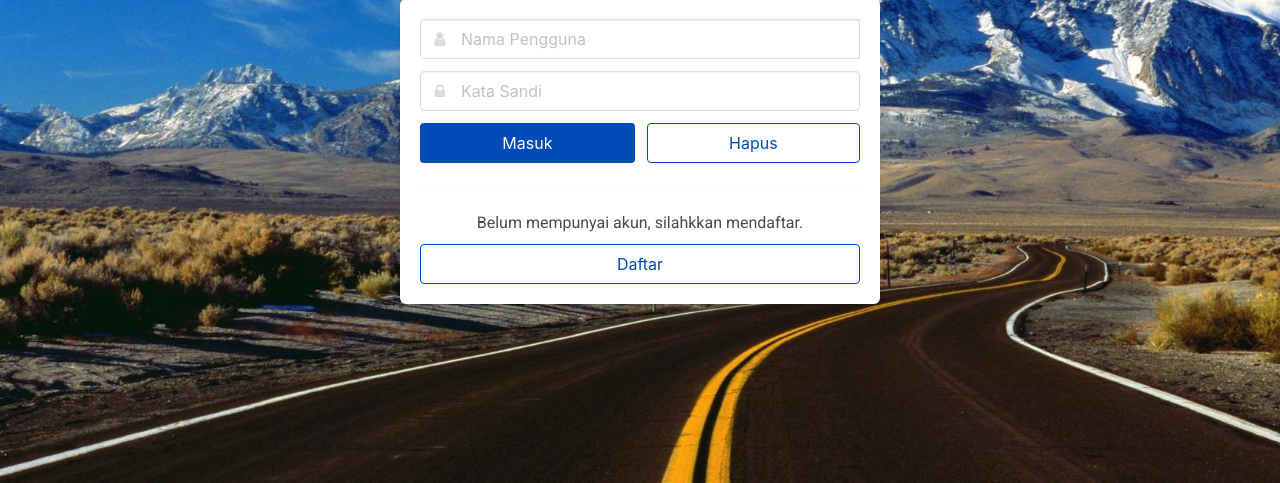
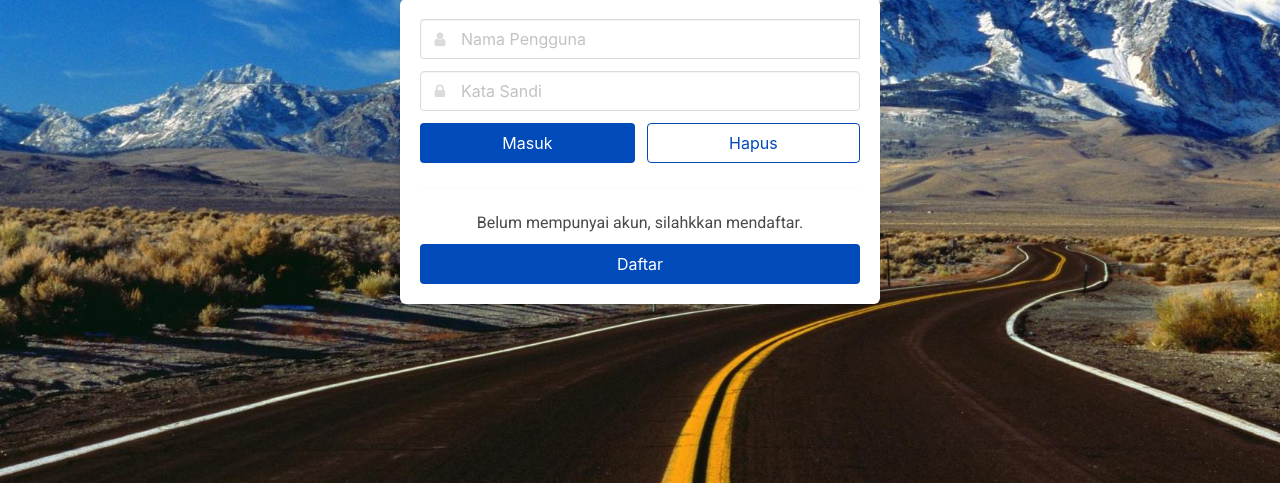
Before and after one commit to devapratamap/project-laporbang, a Flask app: page /login in a window 1280 px wide. Shown: the part 270-753 px from the top of the page. Run offline with Flask 3, Linux system fonts and the light colour scheme; some libraries are stand-ins or nearby versions.

Commit message:
daftar is-blue

```diff
--- a/app.py
+++ b/app.py
@@ -4,7 +4,7 @@ from dotenv import load_dotenv
 
 import jwt
 import hashlib
-import requets
+# import requets
 from flask import (Flask, render_template, jsonify, request, redirect, url_for)
 from flask_pymongo import PyMongo
 from pymongo import MongoClient
--- a/static/assets/scripts.js
+++ b/static/assets/scripts.js
@@ -288,7 +288,7 @@ function sign_up() {
         },
         success: function (response) {
             Swal.fire({
-                title: 'Anda sudah mendaftar!',
+                title: 'Berhasil mendaftar!',
                 text: 'Silakan masuk!',
                 icon: 'success'
             }).then((result) => {
--- a/templates/login.html
+++ b/templates/login.html
@@ -88,7 +88,7 @@
                                     mendaftar.</h4>
                                 <nav class="level is-mobile">
                                     <button
-                                        class="level-item button is-blue is-outlined"
+                                        class="level-item button is-blue"
                                         onclick="toggle_sign_up()">
                                         Daftar
                                     </button>
```
